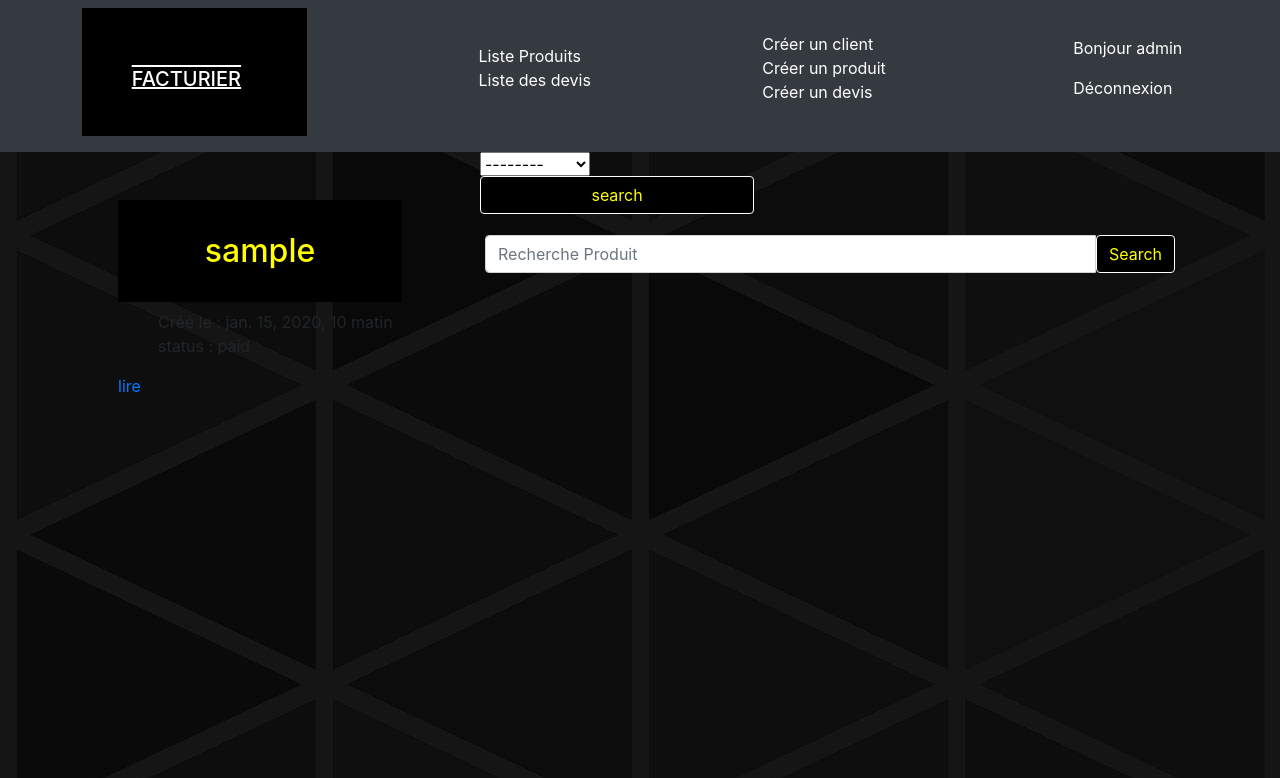
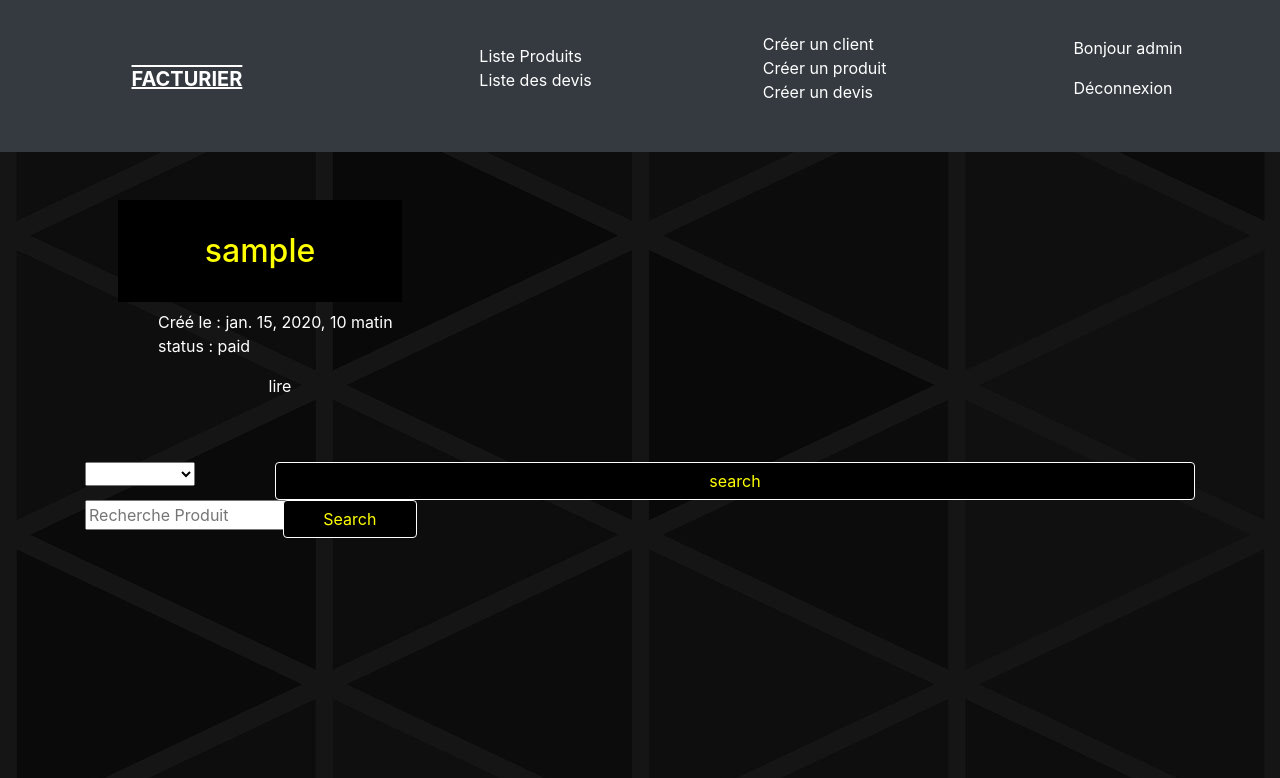
Before and after one commit to Robrens/facturier, a Django app: page /quotebill/list/ in a window 1280 px wide. Shown: the top 778 px of the page. Run offline with Django 3.2, Linux system fonts and the light colour scheme; a user stored in the database is signed in; tables that the repository leaves empty hold one stand-in row (values such as "Sample post"); parts of the project's set-up code (start-up, migrations or seed data) failed here and were passed over; some libraries are stand-ins or nearby versions.

Commit message:
css quotation/bill list + detail + form

```diff
--- a/facturier/static/css/scss/style.scss
+++ b/facturier/static/css/scss/style.scss
@@ -3,6 +3,10 @@ body {
     background-image: url('/media/articles/black.jpg');
     background-size: cover;
 
+    #firstTitle{
+        background: none;
+        font-weight: bold;
+    }
     h1 {
         padding: 1em;
         background: black;
@@ -81,6 +85,58 @@ body {
         text-align: center;
     }
 
+    .quotebillDetails{
+            li{
+                color: white;
+                display: flex;
+                justify-content: center;
+                a{
+                    color: yellow;
+                }
+
+               }
+    }
+
+    .quoteList{
+        li{
+            color: white;
+        }
+    }
+
+    .readList{
+        text-align: center;
+        color: yellow;
+        padding-top: 1em;
+    }
+
+    .tableProduct{
+        display: flex;
+        justify-content: center;
+        a{
+            color: white;
+        }
+        a:hover{
+            color: yellow;
+        }
+
+    }
+
+    .ProductListColor{
+        color: orangered;
+    }
+
+    .total-e{
+        color: yellow;
+        font-weight: bold;
+        font-size: 1.3em;
+        .total{
+            color: yellow;
+            font-weight: bold;
+            font-size: 1.3em;
+        }
+    }
+
+
     ul {
         li {
             list-style: none;
--- a/facturier/static/css/style.css
+++ b/facturier/static/css/style.css
@@ -2,6 +2,9 @@ body {
   height: 100%;
   background-image: url("/media/articles/black.jpg");
   background-size: cover; }
+  body #firstTitle {
+    background: none;
+    font-weight: bold; }
   body h1 {
     padding: 1em;
     background: black;
@@ -46,6 +49,35 @@ body {
   body p {
     color: white;
     text-align: center; }
+  body .quotebillDetails li {
+    color: white;
+    display: flex;
+    justify-content: center; }
+    body .quotebillDetails li a {
+      color: yellow; }
+  body .quoteList li {
+    color: white; }
+  body .readList {
+    text-align: center;
+    color: yellow;
+    padding-top: 1em; }
+  body .tableProduct {
+    display: flex;
+    justify-content: center; }
+    body .tableProduct a {
+      color: white; }
+    body .tableProduct a:hover {
+      color: yellow; }
+  body .ProductListColor {
+    color: orangered; }
+  body .total-e {
+    color: yellow;
+    font-weight: bold;
+    font-size: 1.3em; }
+    body .total-e .total {
+      color: yellow;
+      font-weight: bold;
+      font-size: 1.3em; }
   body ul li {
     list-style: none; }
     body ul li a {
--- a/facturier/templates/facturier/client_detail.html
+++ b/facturier/templates/facturier/client_detail.html
@@ -2,7 +2,7 @@
 {% load static %}
 {%block content%}
 
-<div class="col-4">
+<div class="col-4 m-auto pt-5">
     <h2>{{client.first_name}} {{client.last_name}}</h2>
     <p class="">{{client.address}} {{client.city}} {{client.zip_code}}</p>
     <p>phone : {{client.phone}}</p>
--- a/facturier/templates/facturier/client_form.html
+++ b/facturier/templates/facturier/client_form.html
@@ -3,7 +3,7 @@
 {%block content%}
 
 
-<div class="col-md-10">
+<div class="col-md-10 pt-5 m-auto">
     <form action="." method="post" enctype="multipart/form-data">{% csrf_token %}
 
         <div class="form-group row">
@@ -27,7 +27,7 @@
         <div class="form-group row">
             <label for="example-email-input" class="col-2 col-form-label info">Email</label>
             <div class="col-10">
-                {{form.mail}}
+                {{form.email}}
             </div>
         </div>
         <div class="form-group row">
--- a/facturier/templates/facturier/header.html
+++ b/facturier/templates/facturier/header.html
@@ -1,6 +1,6 @@
 <header>
     <nav class="navbar navbar-dark bg-dark justify-content-around">
-        <h1><a class="navbar-brand" href="{% url 'index' %}">FACTURIER</a></h1>
+        <h1 id="firstTitle"><a class="navbar-brand" href="{% url 'index' %}">FACTURIER</a></h1>
         <ul>
             <li>
                 <a href="{% url 'product-list' %}">Liste Produits</a>
--- a/facturier/templates/facturier/product_detail.html
+++ b/facturier/templates/facturier/product_detail.html
@@ -1,7 +1,7 @@
 {%extends "facturier/base.html"%}
 {% load static %}
 {%block content%}
-<div class="col-4">
+<div class="col-4 m-auto pt-5">
     <h2>{{product.name}}</h2>
     <p class="">stock :{{product.stock}}</p>
     <p>price: {{product.price}} €</p>
--- a/facturier/templates/facturier/product_form.html
+++ b/facturier/templates/facturier/product_form.html
@@ -1,7 +1,7 @@
 {%extends "facturier/base.html"%}
 {% load static %}
 {%block content%}
-<div class="col-md-10">
+<div class="col-4 m-auto pt-5">
     <form action="." method="post" enctype="multipart/form-data">{% csrf_token %}
 
         <div class="form-group row">
@@ -28,7 +28,7 @@
                 {{form.price}}
             </div>
         </div>
-        <button type="submit" class="btn check">Publish</button>
+        <button type="submit" class="btn check">OK</button>
     </form>
 </div>
 {%endblock%}
--- a/facturier/templates/facturier/product_list.html
+++ b/facturier/templates/facturier/product_list.html
@@ -11,7 +11,6 @@
 </div>
 {% endfor %}
 <form class="form-inline" action="{% url 'product-list' %}" method="GET">
-    <h5 class="card-header">Search</h5>
     <div class="card-body">
         <div class="input-group">
             <input type="text" class="form-control" name="q" placeholder="Recherche Produit">
--- a/facturier/templates/facturier/quotebill_list.html
+++ b/facturier/templates/facturier/quotebill_list.html
@@ -5,41 +5,50 @@
 {% for quotebill in object_list %}
 <div class="col-4 p-5">
     <h2>{{quotebill.slug}}</h2>
-    <ul>
+    <ul class="quoteList">
         <li>Créé le : {{quotebill.creation_date}}</li>
         <li>status : {{quotebill.progress}}</li>
+        {% if perms.facturier and perms.facturier.read_quotebill %}
+        <li class="readList"><a href="{% url 'quotebill-detail' quotebill.slug %}">lire</a></li>
+        {% endif %}
     </ul>
-    {% if perms.facturier and perms.facturier.read_quotebill %}
-    <a href="{% url 'quotebill-detail' quotebill.slug %}">lire</a>
-    {% endif %}
 </div>
 {% endfor %}
-<div class="col-8">
-    <div class="col-5">
+
+</div>
+<div class="row">
+    <div class="col-12">
         <form action="{% url 'quotebill-list' %}" method="GET">
+            <div class="row">
+                <div class="col-2">
                     <select name="d">
-                <option selected>--------</option>
+                        <option selected></option>
                         {% for status in progress %}
                         <option value="{{status.0}}">{{status.0}}</option>
                         {% endfor %}
                     </select>
+                </div>
+                <div class="col-10">
                     <span class="input-group-btn">
                         <button class="btn btn-outline-success my-2 my-sm-0" type="submit">search</button>
-            </span>
-        </form>
-    </div>
-    <div class="col-5"></div>
-    <form class="form-inline" action="{% url 'quotebill-list' %}" method="GET">
-        <div class="card-body">
-            <div class="input-group">
-                <input type="text" class="form-control" name="q" placeholder="Recherche Produit">
-                <span class="input-group-btn">
-                    <button class="btn btn-outline-success my-2 my-sm-0" type="submit">Search</button>
                     </span>
                 </div>
             </div>
         </form>
     </div>
+    <div class="col-12">
+        <form class="form-inline" action="{% url 'quotebill-list' %}" method="GET">
+            <div class="row">
+                <div class="col-6">
+                    <input type="text" name="q" placeholder="Recherche Produit">
+                </div>
+                <div class="col-5">
+                    <!-- <span class="input-group-btn"> -->
+                    <button class="btn btn-outline-success my-2 my-sm-0" type="submit">Search</button>
+                    <!-- </span> -->
+                </div>
+            </div>
+        </form>
     </div>
 </div>
 
```
Also changed, not shown: facturier/templates/facturier/quotebill_detail.html (+23 -18 lines), 2 other files. Lines whose indentation alone changed are shown as unchanged.
